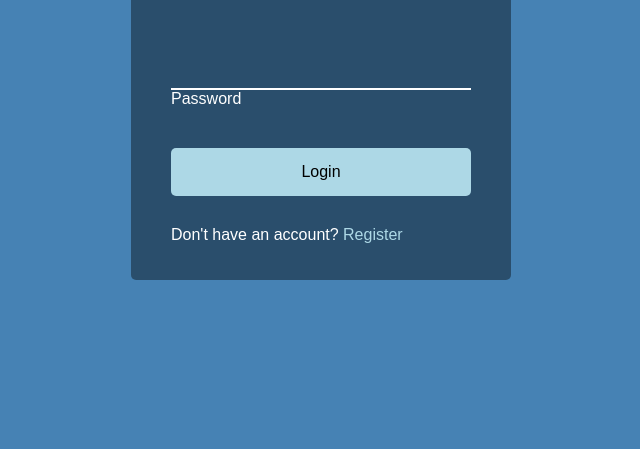
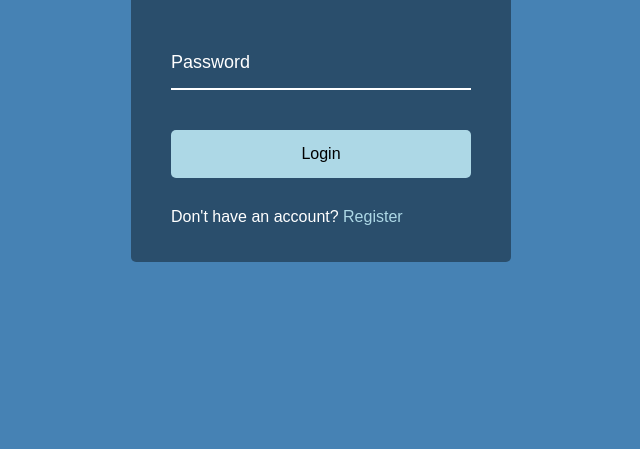
Before and after one commit to SupunCharindu/50-Projects, a plain HTML site: page Day-08/index.html in a window 1280 px wide. Shown: the part 351-800 px from the top of the page, without its empty margins (319-959 px from the left). Drawn offline with Linux system fonts and the light colour scheme; a web font is replaced by a local one.

Commit message:
add label and transition to labels

```diff
--- a/Day-08/style.css
+++ b/Day-08/style.css
@@ -79,4 +79,24 @@ body{
 .form-control input:focus,
 .form-control input:valid {
     outline: 0;
+    border-bottom-color: lightblue;
 }
+
+.form-control label {
+    position: absolute;
+    top: 15px;
+    left: 0;
+}
+
+.form-control label span{
+     display: inline-block;
+     font-size: 18px;
+     min-width: 5px;
+     transition: 0.3s cubic-bezier(0.68, -0.55, 0.265, 1.55);
+}
+
+.form-control input:focus + label span,
+.form-control input:valid + label span{
+    color: lightblue;
+    transform: translateY(-30px);
+}
```
